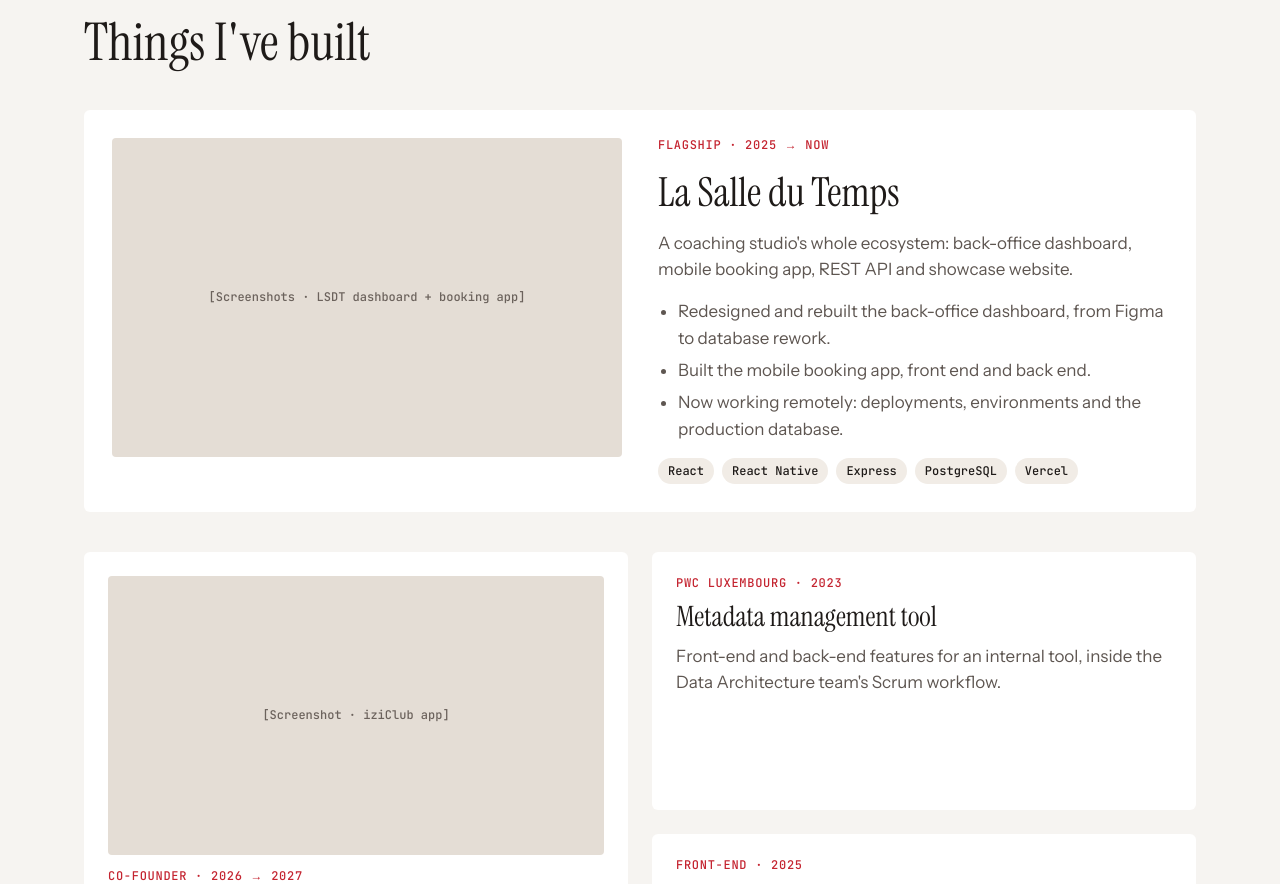
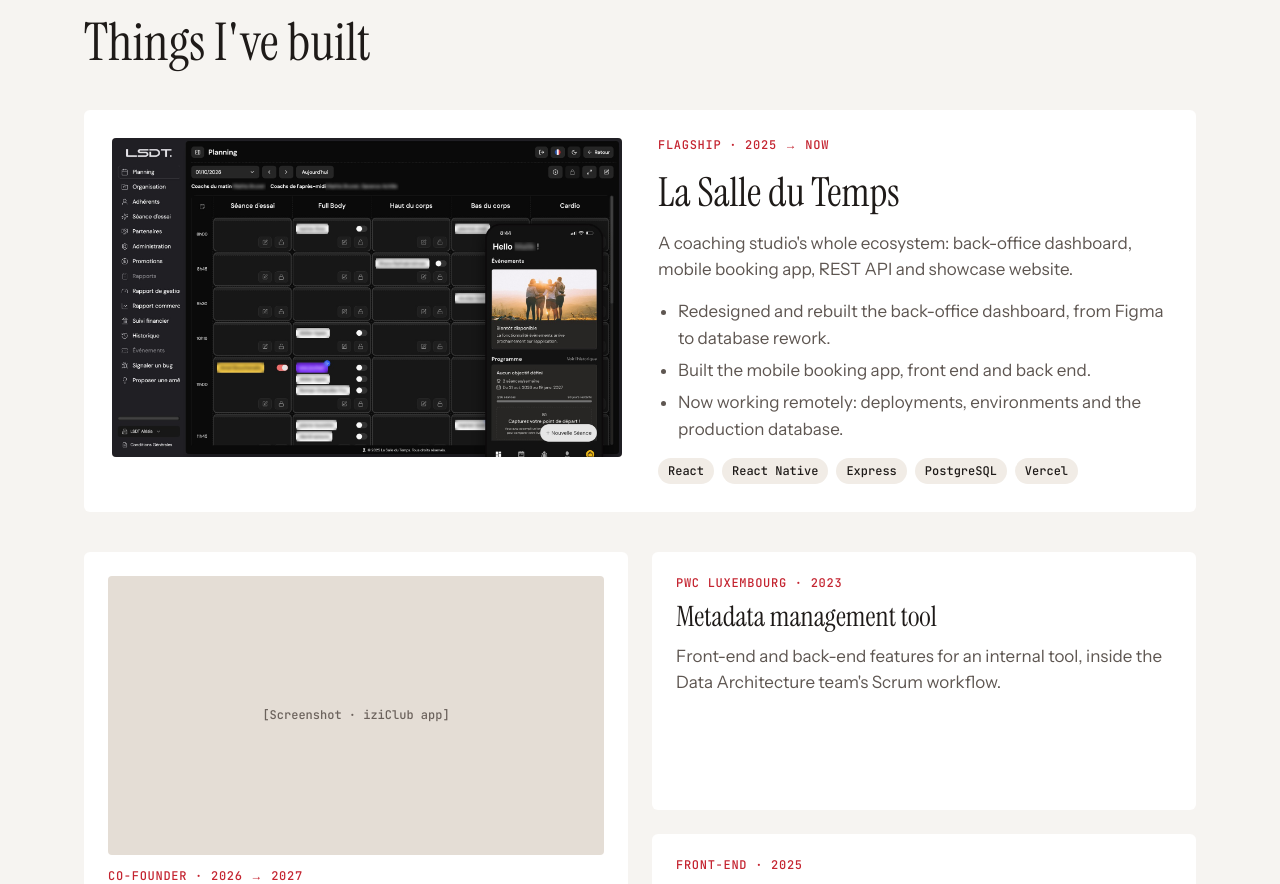
Before and after one commit to qntmyr/Portfolio, a Next.js app: page / in a window 1280 px wide. Shown: the part 1280-2164 px from the top of the page. Built offline with nearby package versions, Linux system fonts and the light colour scheme.

Commit message:
Add the LSDT dashboard and app screenshot to the featured card
Names on the screenshots are blurred before they go in.

Co-Authored-By: Claude Fable 5.1 <noreply@anthropic.com>
Claude-Session: https://claude.ai/code/session_01MyzW3BGD2hVBvERyJHRiSM

```diff
--- a/src/app/page.tsx
+++ b/src/app/page.tsx
@@ -162,7 +162,7 @@ export default function Home() {
 function FeaturedCard({ project }: { project: Project }) {
   return (
     <article className="card card--featured">
-      <Frame label={project.image} ratio="16 / 10" />
+      <Frame photo={project.screenshot} label={project.image} ratio="16 / 10" sizes="(max-width: 900px) 100vw, 640px" />
       <div className="stack-sm" style={{ justifyContent: "center", gap: 16 }}>
         <span className="eyebrow eyebrow--accent">{project.eyebrow}</span>
         <h3 className="card__title">{project.name}</h3>
@@ -190,7 +190,7 @@ function FeaturedCard({ project }: { project: Project }) {
 function ProjectCard({ project, withImage = false }: { project: Project; withImage?: boolean }) {
   return (
     <article className="card" style={withImage ? undefined : { flex: 1, gap: 10 }}>
-      {withImage && <Frame label={project.image} ratio="16 / 9" />}
+      {withImage && <Frame photo={project.screenshot} label={project.image} ratio="16 / 9" sizes="(max-width: 900px) 100vw, 560px" />}
       <span className="eyebrow eyebrow--accent">{project.eyebrow}</span>
       <h3 className="card__title" style={withImage ? undefined : { fontSize: 28 }}>
         {project.name}
--- a/src/content/projects.ts
+++ b/src/content/projects.ts
@@ -1,4 +1,7 @@
 // Texts in [brackets] are placeholders waiting for Quentin's own words.
+
+import lsdtScreens from "@/assets/screens/lsdt-dashboard-app.jpg";
+import type { Photo } from "./photos";
 
 export type CaseStudy = {
   intro: string;
@@ -20,7 +23,10 @@ export type Project = {
   summary: string;
   bullets?: string[];
   tags?: string[];
+  /** Label of the placeholder shown until the screenshot exists. */
   image?: string;
+  /** Real screenshot, names blurred. */
+  screenshot?: Photo;
   link?: { label: string; href: string };
   featured?: boolean;
   caseStudy?: CaseStudy;
@@ -41,6 +47,11 @@ export const projects: Project[] = [
     // TODO(Quentin): confirm the stack.
     tags: ["React", "React Native", "Express", "PostgreSQL", "Vercel"],
     image: "Screenshots · LSDT dashboard + booking app",
+    screenshot: {
+      src: lsdtScreens,
+      alt: "The La Salle du Temps planning dashboard, with the member app in front of it",
+      focus: "0% 50%",
+    },
     featured: true,
     caseStudy: {
       intro:
```
Also changed, not shown: src/assets/screens/lsdt-dashboard-app.jpg (added), 1 other file (tests, documents, lock files or other folders).
